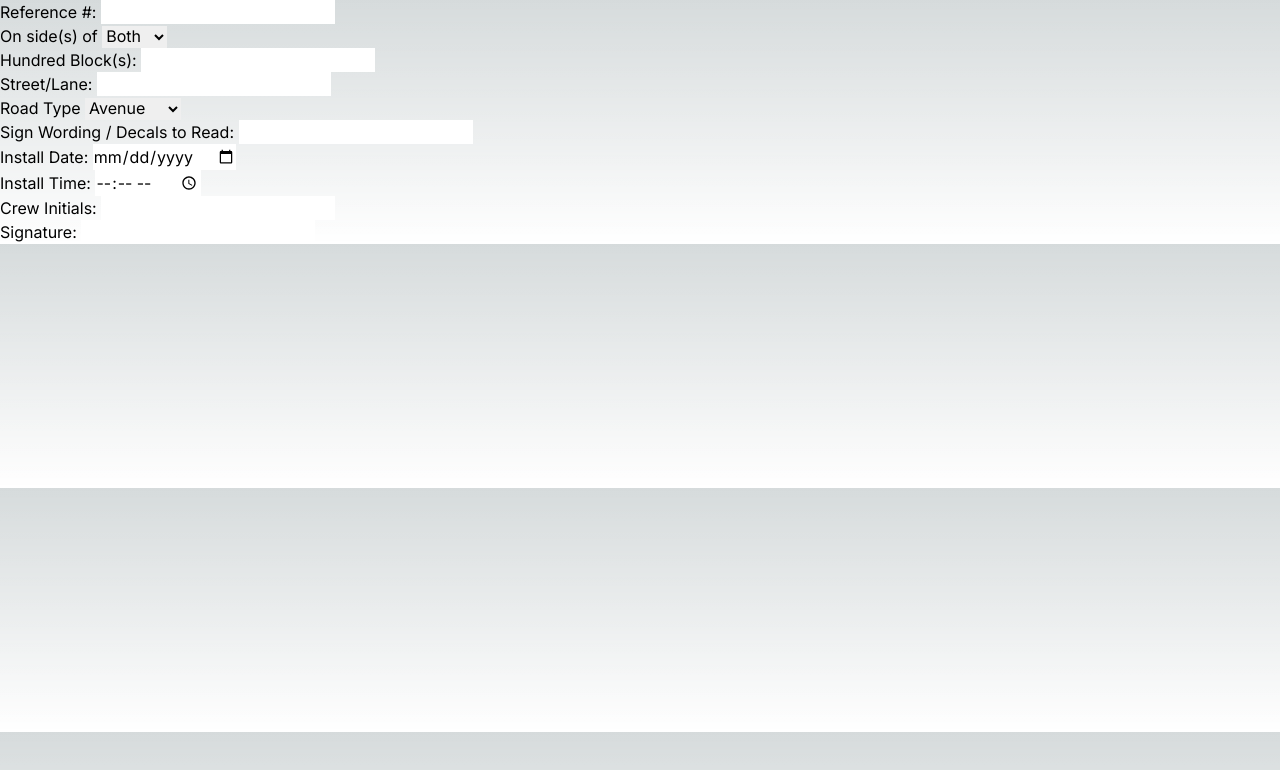
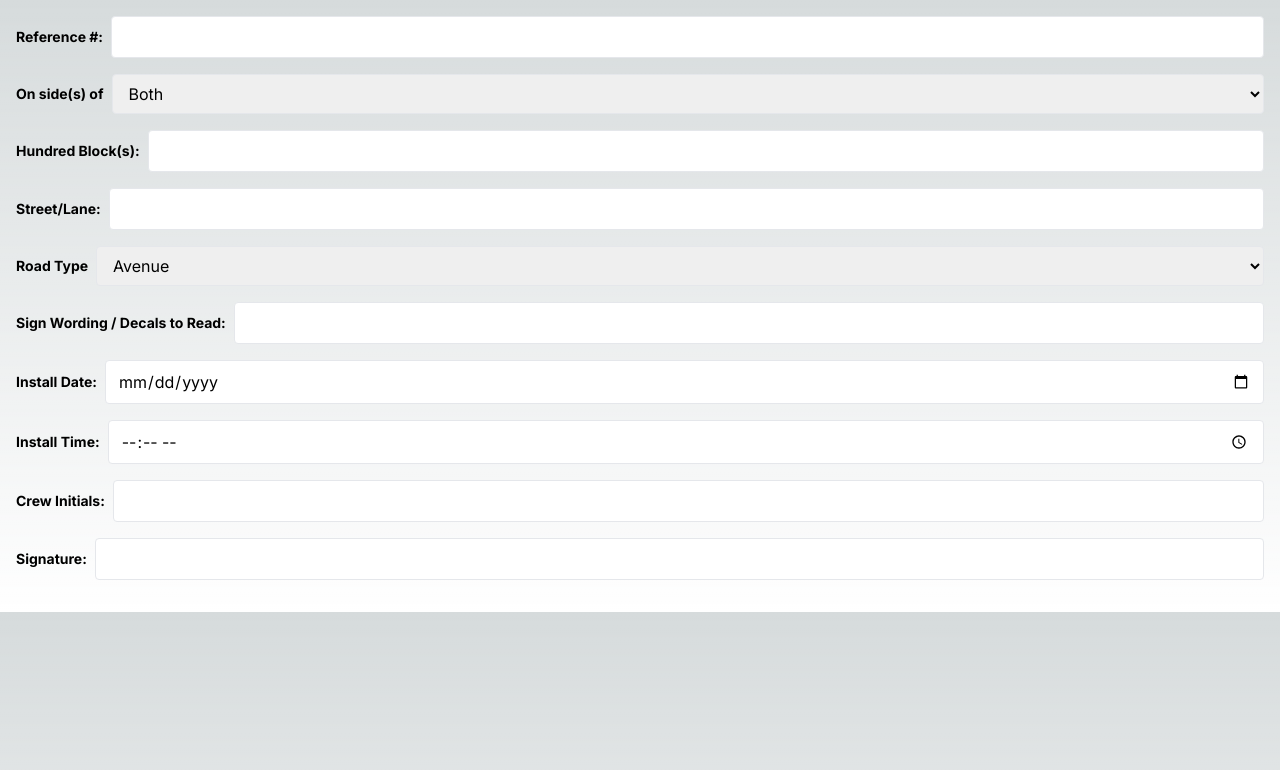
Before and after one commit to ashkan-rahnavardi/plate-grabber, a Next.js app: page / in a window 1280 px wide. Shown: the top 770 px of the page. Built offline with nearby package versions, Linux system fonts and the light colour scheme.

Commit message:
styled & autoload from local storage

```diff
--- a/app/_components/licenseForm.tsx
+++ b/app/_components/licenseForm.tsx
@@ -1,9 +1,10 @@
 'use client';
+
+import { useEffect } from 'react';
 
 // Havent added 24hr checkbox yet
 
-// TODO: if values already stored in local storage, load them into the form
-//       fix time input
+// TODO: fix time input
 
 export default function LicenseForm() {
 	const handleChange = (
@@ -15,20 +16,54 @@ export default function LicenseForm() {
 		localStorage.setItem(name, event.target.value);
 	};
 
+	// Function to load values from localStorage
+	const loadValuesFromLocalStorage = () => {
+		const inputElements = document.querySelectorAll('input, select, textarea');
+
+		inputElements.forEach((inputElement) => {
+			const name = inputElement.getAttribute('name');
+			if (name) {
+				const storedValue = localStorage.getItem(name);
+				if (storedValue !== null) {
+					inputElement.setAttribute('value', storedValue);
+				}
+			}
+		});
+	};
+
+	useEffect(() => {
+		// Call the function to load values when the component mounts
+		loadValuesFromLocalStorage();
+	}, []); // Empty dependency array ensures this effect runs only once when the component mounts
+
+	const divStyle: string = 'mb-4 flex items-center';
+	const labelStyle: string = 'text-sm font-bold mr-2 flex-shrink-0';
+	const inputStyle: string = 'border rounded w-full py-2 px-3';
+
 	return (
-		<div className=".flex-col">
-			<div>
-				<label>Reference #: </label>
+		<div className="flex-col p-4">
+			<div className={divStyle}>
+				<label className={labelStyle} htmlFor="reference">
+					Reference #:
+				</label>
 				<input
+					className={inputStyle}
 					type="text"
 					id="reference"
 					name="reference"
 					onChange={handleChange}
 				/>
 			</div>
-			<div>
-				<label>On side(s) of </label>
-				<select id="sides" name="sides" onChange={handleChange}>
+			<div className={divStyle}>
+				<label className={labelStyle} htmlFor="sides">
+					On side(s) of
+				</label>
+				<select
+					className={inputStyle}
+					id="sides"
+					name="sides"
+					onChange={handleChange}
+				>
 					<option value="front">Both</option>
 					<option value="north">North</option>
 					<option value="south">South</option>
@@ -36,27 +71,40 @@ export default function LicenseForm() {
 					<option value="east">East</option>
 				</select>
 			</div>
-			<div>
-				<label>Hundred Block(s): </label>
+			<div className={divStyle}>
+				<label className={labelStyle} htmlFor="hundred_blocks">
+					Hundred Block(s):{' '}
+				</label>
 				<input
+					className={inputStyle}
 					type="text"
 					id="hundred_blocks"
 					name="hundred_blocks"
 					onChange={handleChange}
 				/>
 			</div>
-			<div>
-				<label>Street/Lane: </label>
+			<div className={divStyle}>
+				<label className={labelStyle} htmlFor="street/lane">
+					Street/Lane:{' '}
+				</label>
 				<input
+					className={inputStyle}
 					type="text"
 					id="street/lane"
 					name="street/lane"
 					onChange={handleChange}
 				/>
 			</div>
-			<div>
-				<label>Road Type </label>
-				<select id="road_type" name="road_type" onChange={handleChange}>
+			<div className={divStyle}>
+				<label className={labelStyle} htmlFor="road_type">
+					Road Type{' '}
+				</label>
+				<select
+					id="road_type"
+					name="road_type"
+					onChange={handleChange}
+					className={inputStyle}
+				>
 					<option value="avenue">Avenue</option>
 					<option value="street">Street</option>
 					<option value="boulevard">Boulevard</option>
@@ -65,45 +113,60 @@ export default function LicenseForm() {
 					<option value="drive">Drive</option>
 				</select>
 			</div>
-			<div>
-				<label>Sign Wording / Decals to Read: </label>
+			<div className={divStyle}>
+				<label className={labelStyle} htmlFor="sign_wording">
+					Sign Wording / Decals to Read:{' '}
+				</label>
 				<input
+					className={inputStyle}
 					type="text"
 					id="sign_wording"
 					name="sign_wording"
 					onChange={handleChange}
 				/>
 			</div>
-			<div>
-				<label>Install Date: </label>
+			<div className={divStyle}>
+				<label className={labelStyle} htmlFor="install_date">
+					Install Date:{' '}
+				</label>
 				<input
+					className={inputStyle}
 					type="date"
 					id="install_date"
 					name="install_date"
 					onChange={handleChange}
 				/>
 			</div>
-			<div>
-				<label>Install Time: </label>
+			<div className={divStyle}>
+				<label className={labelStyle} htmlFor="install_time">
+					Install Time:{' '}
+				</label>
 				<input
+					className={inputStyle}
 					type="time"
 					id="install_time"
 					name="install_time"
 					onChange={handleChange}
 				/>
 			</div>
-			<div>
-				<label>Crew Initials: </label>
+			<div className={divStyle}>
+				<label className={labelStyle} htmlFor="crew_initials">
+					Crew Initials:{' '}
+				</label>
 				<input
+					className={inputStyle}
 					type="text"
 					id="crew_initials"
 					name="crew_initials"
 					onChange={handleChange}
 				/>
 			</div>
-			<div>
-				<label>Signature: </label>
+			<div className={divStyle}>
+				<label className={labelStyle} htmlFor="signature">
+					Signature:{' '}
+				</label>
 				<input
+					className={inputStyle}
 					type="text"
 					id="signature"
 					name="signature"
```
